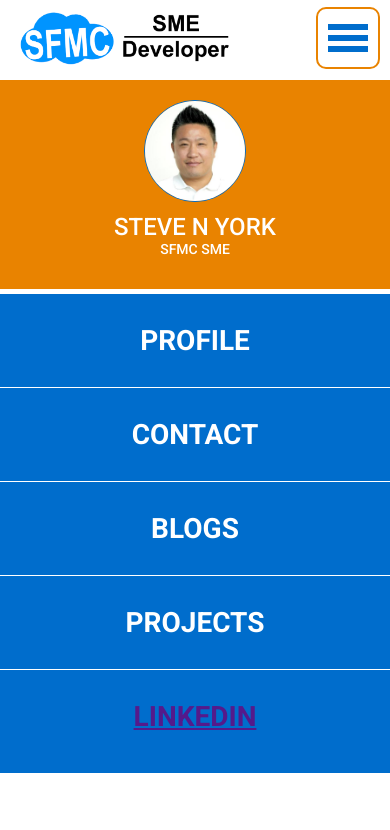
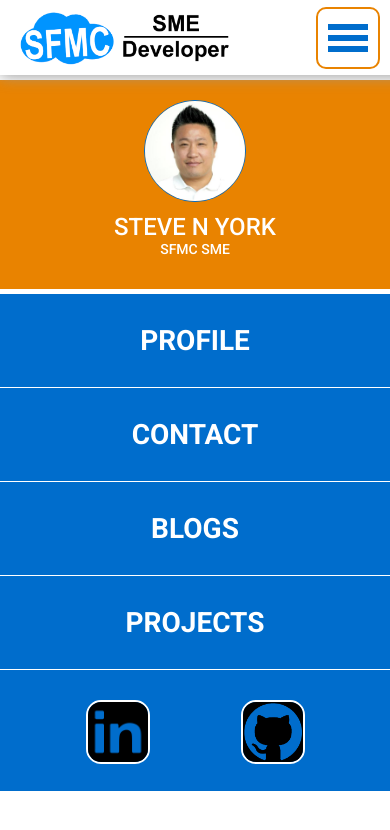
Before and after one commit to steve-n-york/steve-n-york.github.io, a plain HTML site: page index.html in a window 390 px wide. Both pictures are taken after a click on the button 348 px from the left and 37 px from the top of the page. Drawn offline with Linux system fonts and the light colour scheme.

Commit message:
mobile navigation updates - social icons and links

```diff
--- a/css/main-styles.css
+++ b/css/main-styles.css
@@ -70,6 +70,13 @@ body{
     .mobile-nav-blocks {
         border-top: 1px solid #ffffff;
         padding: 30px 0;
+    }
+
+    .social-icon {
+        width: 60px;
+        border: 2px solid #fff;
+        border-radius: 15px;
+        margin-bottom: -20px;
     }
 
 
--- a/css/nav-bar-styles.css
+++ b/css/nav-bar-styles.css
@@ -122,6 +122,7 @@
         width: 100vw;
         height: fit-content;
         border-bottom: none;
+        box-shadow: 0px 1px 15px #999;
     }
 
     #logo {
--- a/index.html
+++ b/index.html
@@ -91,7 +91,22 @@
                 </tr>
                 <tr>
                     <td class="mobile-nav-blocks">
-                        <a href="" target="_blank">LINKEDIN</a>
+                        <table width="100%" border="0" cellspacing="0" cellpadding="0" align="center">
+                            <tbody>
+                                <tr>
+                                    <td style="padding-left:40px;">
+                                        <a href="https://www.linkedin.com/in/steve-n-york/" target="_blank">
+                                            <img class="social-icon" src="./images/home/linkedin_logo.png"/>
+                                        </a>
+                                    </td>
+                                    <td style="padding-right:40px;">
+                                        <a href="https://github.com/steve-n-york" target="_blank">
+                                            <img class="social-icon" src="./images/home/github_logo.png"/>
+                                        </a>
+                                    </td>
+                                </tr>
+                            </tbody>
+                        </table>
                     </td>
                 </tr>
             </tbody>
```
Also changed, not shown: images/home/github_logo.png (added), images/home/linkedin_logo.png (added).
